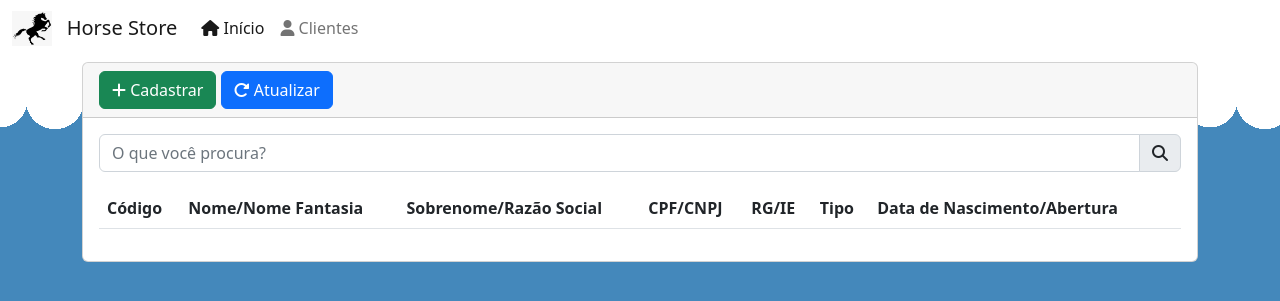
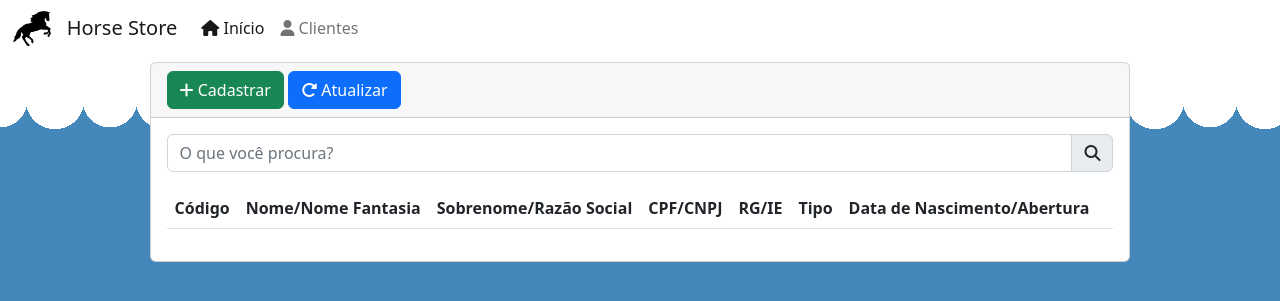
Before and after one commit to ViniRdS/Trabalho_CRUD_Endereco, a PHP site: page /listaclientes.php in a window 1280 px wide. Shown: the top 301 px of the page. Run offline with PHP 8.4, Linux system fonts and the light colour scheme; data that the repository does not hold is empty; some libraries are stand-ins or nearby versions.

Commit message:
alguns ajustes no css

```diff
--- a/front-end-main-master/public/css/estilo.css
+++ b/front-end-main-master/public/css/estilo.css
@@ -56,9 +56,13 @@ body{
   text-align: center;
 }
 .imagem::after {
-  content: attr(data-title); /* estilo que coloco a legenda no lugar */
+  content: attr(data-title);
   position: absolute;
   width: 100%;
   bottom: -20px;
   left: 0;
 }
+#container{
+    display: flex;
+    justify-content: center;
+}
--- a/front-end-main-master/public/css/index.css
+++ b/front-end-main-master/public/css/index.css
@@ -14,10 +14,10 @@ body{
     height: 33rem;
 }
 footer{
-    height: 4rem;
+
     display: flex;
     justify-content: center;
-    padding: .5rem;
+    padding: .3rem;
 }
 .text-h5{
     text-align: end;
--- a/front-end-main-master/public/index.php
+++ b/front-end-main-master/public/index.php
@@ -5,7 +5,7 @@
     <meta charset="UTF-8">
     <meta http-equiv="X-UA-Compatible" content="IE=edge">
     <meta name="viewport" content="width=device-width, initial-scale=1.0">
-    <link rel="shortcut icon" href="cavalo1.ico" type="image/x-icon">
+    <link rel="shortcut icon" href="./black-head-horse-side-view-with-horsehair.png" type="image/x-icon">
     <link rel="stylesheet" href="css/bootstrap.min.css">
     <link rel="stylesheet" href="https://cdnjs.cloudflare.com/ajax/libs/font-awesome/6.2.0/css/all.min.css">
     <link rel="stylesheet" href="./css/index.css">
@@ -15,7 +15,7 @@
 <body>
 <nav class="navbar navbar-expand-lg">
         <div class="container-fluid">
-            <img src="./WhatsApp Image 2022-10-29 at 5.44.18 PM.jpeg" alt="some text" width=40 height=35>
+            <img src="./horse-jumping-silhouette.png" alt="some text" width=40 height=35>
             <a class="navbar-brand" href="./index.php">⠀Horse Store</a>
             <button class="navbar-toggler" type="button" data-bs-toggle="collapse" data-bs-target="#navbarNavDropdown" aria-controls="navbarNavDropdown" aria-expanded="false" aria-label="Toggle navigation">
                 <span class="navbar-toggler-icon"></span>
--- a/front-end-main-master/public/listaclientes.php
+++ b/front-end-main-master/public/listaclientes.php
@@ -5,7 +5,7 @@
     <meta charset="UTF-8">
     <meta http-equiv="X-UA-Compatible" content="IE=edge">
     <meta name="viewport" content="width=device-width, initial-scale=1.0">
-    <link rel="shortcut icon" href="cavalo1.ico" type="image/x-icon">
+    <link rel="shortcut icon" href="./black-head-horse-side-view-with-horsehair.png" type="image/x-icon">
     <link rel="stylesheet" href="css/bootstrap.min.css">
     <link rel="stylesheet" href="https://cdnjs.cloudflare.com/ajax/libs/font-awesome/6.2.0/css/all.min.css">
     <link rel="stylesheet" href="https://cdn.jsdelivr.net/npm/bootstrap-icons@1.9.1/font/bootstrap-icons.css">
@@ -16,7 +16,7 @@
 <body>
 <nav class="navbar navbar-expand-lg">
         <div class="container-fluid">
-            <img src="./WhatsApp Image 2022-10-29 at 5.44.18 PM.jpeg" alt="some text" width=40 height=35>
+            <img src="./horse-jumping-silhouette.png" alt="some text" width=40 height=35>
             <a class="navbar-brand" href="./index.php">⠀Horse Store</a>
             <button class="navbar-toggler" type="button" data-bs-toggle="collapse" data-bs-target="#navbarNavDropdown" aria-controls="navbarNavDropdown" aria-expanded="false" aria-label="Toggle navigation">
                 <span class="navbar-toggler-icon"></span>
@@ -282,7 +282,7 @@
         </div>
     </div>
     </div>
-    <div class="container">
+    <div class="container" id="container">
         <form id="clientes" name="clientes">
             <input type="text" name="idcliente" id="idcliente">
             <div class="row">
```
Also changed, not shown: front-end-main-master/public/3.png (deleted), front-end-main-master/public/WhatsApp Image 2022-10-29 at 5.44.18 PM.jpeg (deleted), front-end-main-master/public/black-head-horse-side-view-with-horsehair.png (added), front-end-main-master/public/cavalo.ico (deleted), front-end-main-master/public/cavalo.png (deleted), front-end-main-master/public/cavalo1.ico (deleted), front-end-main-master/public/horse-jumping-silhouette.png (added).
